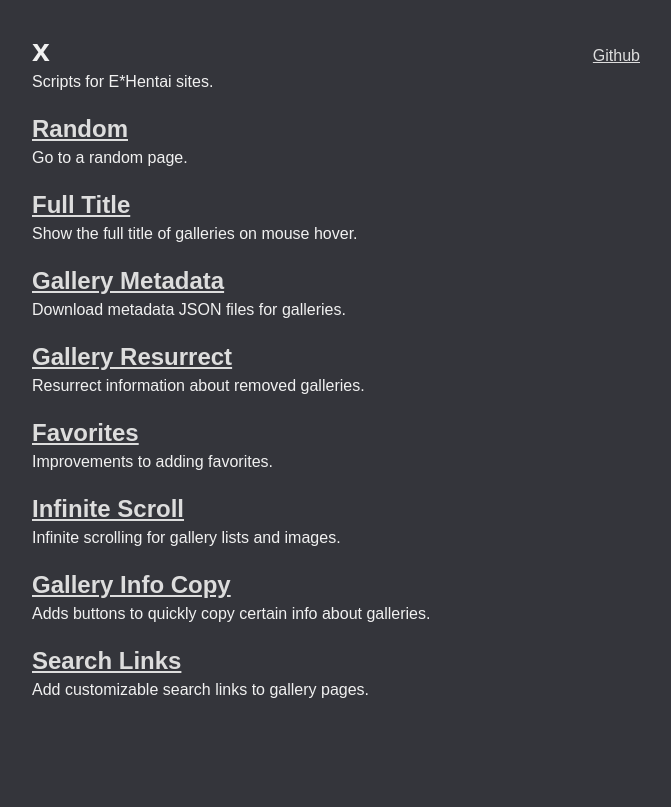
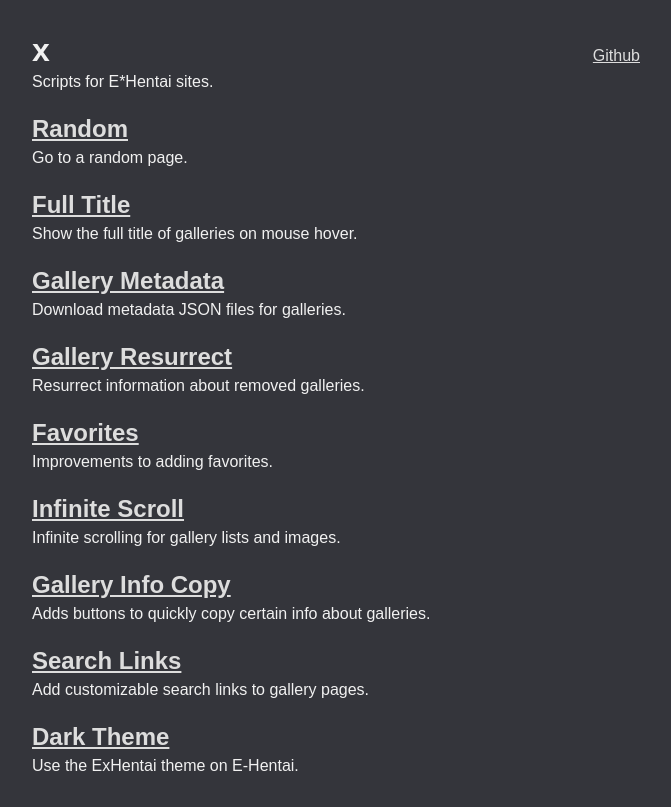
Before and after one commit to dnsev-h/x, a plain HTML site: page index.html in a window 1280 px wide. Shown: the whole page, without its empty margins (304-975 px from the left). Drawn offline with Linux system fonts and the light colour scheme.

Commit message:
Add dark theme info

```diff
--- a/index.html
+++ b/index.html
@@ -77,6 +77,13 @@
 		Add customizable search links to gallery pages.
 	</p>
 
+	<h2>
+		<a href="https://raw.githubusercontent.com/dnsev-h/x/master/builds/x-dark-theme.user.js">Dark Theme</a>
+	</h2>
+	<p>
+		Use the ExHentai theme on E-Hentai.
+	</p>
+
 </div></div>
 
 </body>
```
